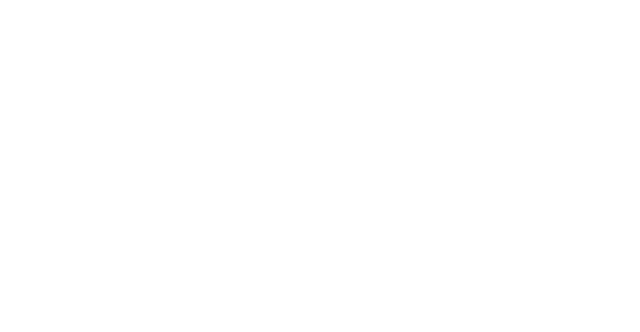
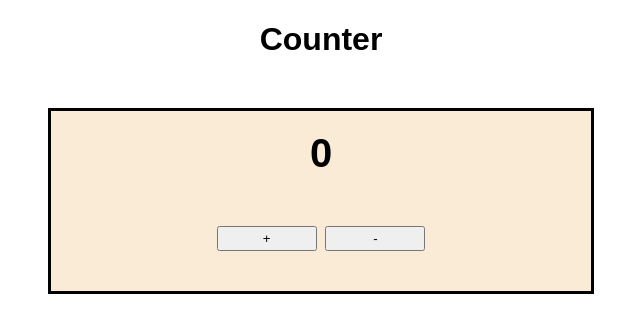
Before and after one commit to Annettehv/Counter-component, a plain HTML site: page index.html in a window 1280 px wide. Shown: the whole page, without its empty margins (319-959 px from the left). Drawn offline with Linux system fonts and the light colour scheme.

Commit message:
add styling

```diff
--- a/index.html
+++ b/index.html
@@ -4,8 +4,15 @@
 	<meta charset="UTF-8">
 	<meta name="viewport" content="width=device-width, initial-scale=1.0">
 	<title>Counter</title>
+	<link rel="stylesheet" href="./style.css">
 </head>
 <body>
-
+	<h1 class="title">Counter</title>
+		<div class="container">
+			<div class="number">0</div>
+			<button class="increment">+</button>
+			<button class="decrement">-</button>
+		</div>
+		<script src="app.js"></script>
 </body>
 </html>
--- a/style.css
+++ b/style.css
@@ -0,0 +1,34 @@
+.container {
+	height: 140px;
+	width: 500px;
+	border: 3px solid black;
+	background-color: antiquewhite;
+	margin: 50px auto;
+	padding: 20px;
+}
+
+.title {
+	color: black;
+	text-align: center;
+	font-family: Arial, Helvetica, sans-serif;
+}
+
+.number {
+	font-size: 40px;
+	text-align: center;
+
+}
+
+.increment {
+	height: 25px;
+	width: 100px;
+	margin-top: 50px;
+
+}
+
+.decrement {
+	height: 25px;
+	width: 100px;
+	margin-top: 50px;
+
+}
```
